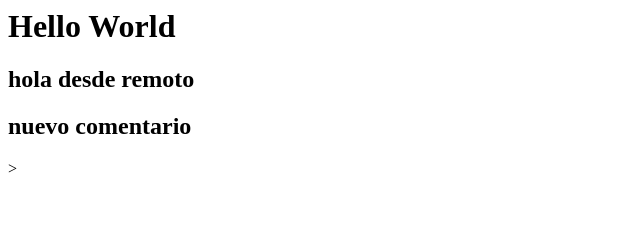
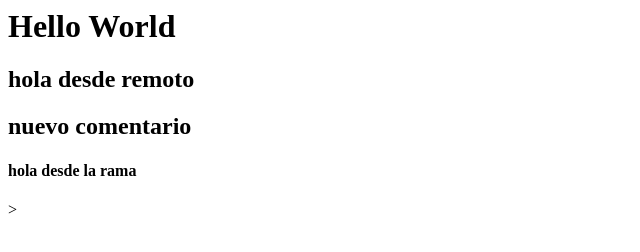
Before and after one commit to JeisonP95/repoPrueba, a plain HTML site: page index.html in a window 1280 px wide. Shown: the whole page, without its empty margins (0-640 px from the left). Drawn offline with Linux system fonts and the light colour scheme.

Commit message:
la nueva rama developers01

```diff
--- a/index.html
+++ b/index.html
@@ -8,5 +8,6 @@
   <h2>hola desde remoto</h2>
   <h2>nuevo comentario
   </h2>
+  <h4>hola desde la rama</h4>
 </body>
 ></html5>
```
